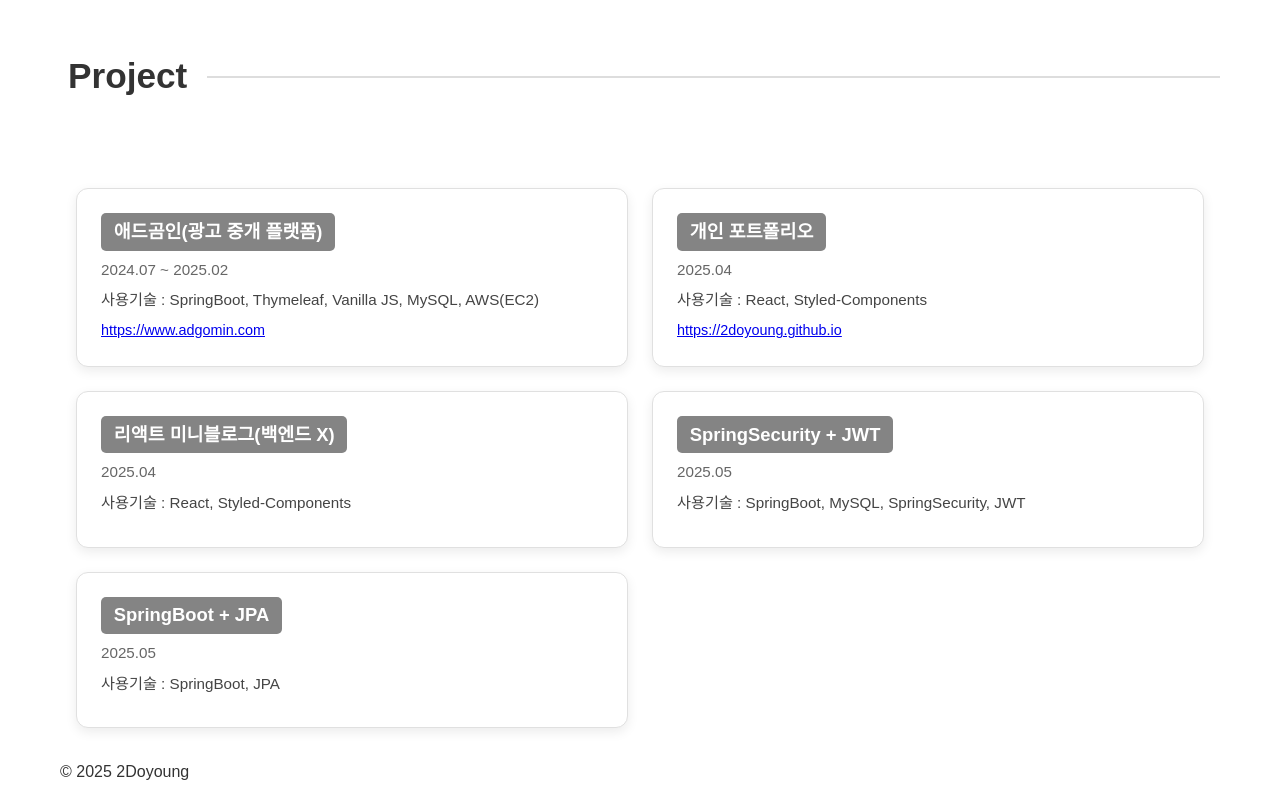
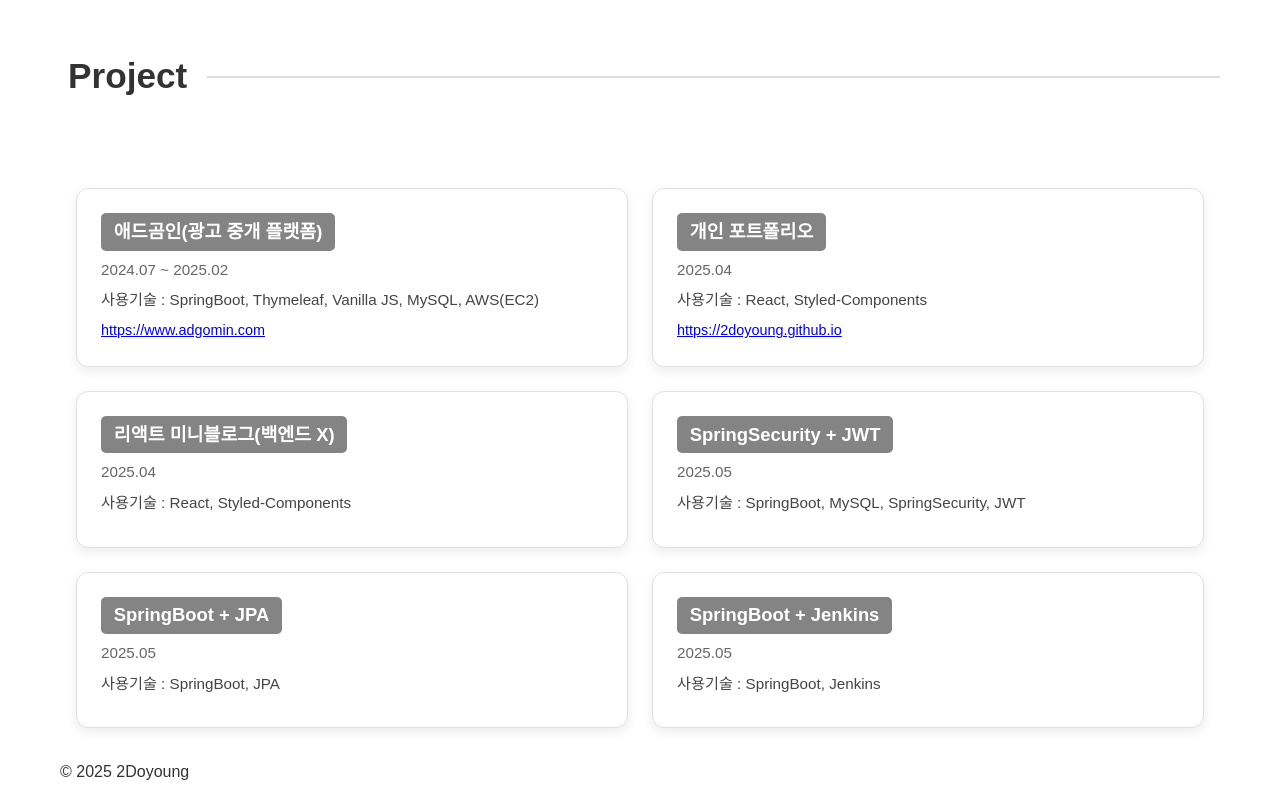
Before and after one commit to 2Doyoung/2Doyoung.github.io, a React (Create React App) app in the folder 2doyoung-github-io/: page / in a window 1280 px wide. Shown: the part 2837-3637 px from the top of the page. Built offline with nearby package versions, Linux system fonts and the light colour scheme.

Commit message:
add project

```diff
--- a/2doyoung-github-io/src/components/sections/Project.js
+++ b/2doyoung-github-io/src/components/sections/Project.js
@@ -81,6 +81,12 @@ const projectList = [
         projectPeriod: "2025.05",
         projectSkill: "SpringBoot, JPA",
         proejctUrl: ""
+    },
+    {
+        projectName: "SpringBoot + Jenkins",
+        projectPeriod: "2025.05",
+        projectSkill: "SpringBoot, Jenkins",
+        proejctUrl: ""
     }
 ];
 
```
